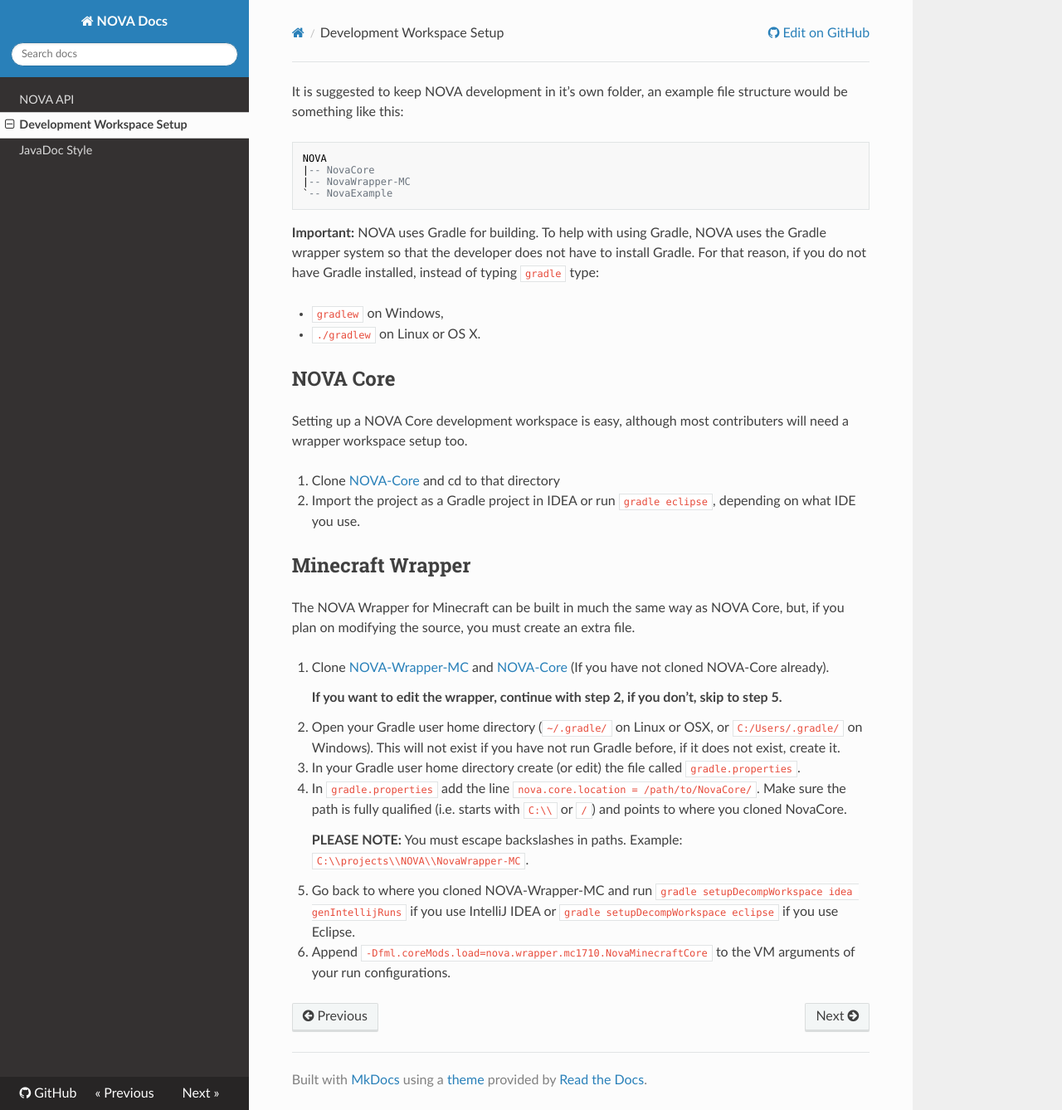
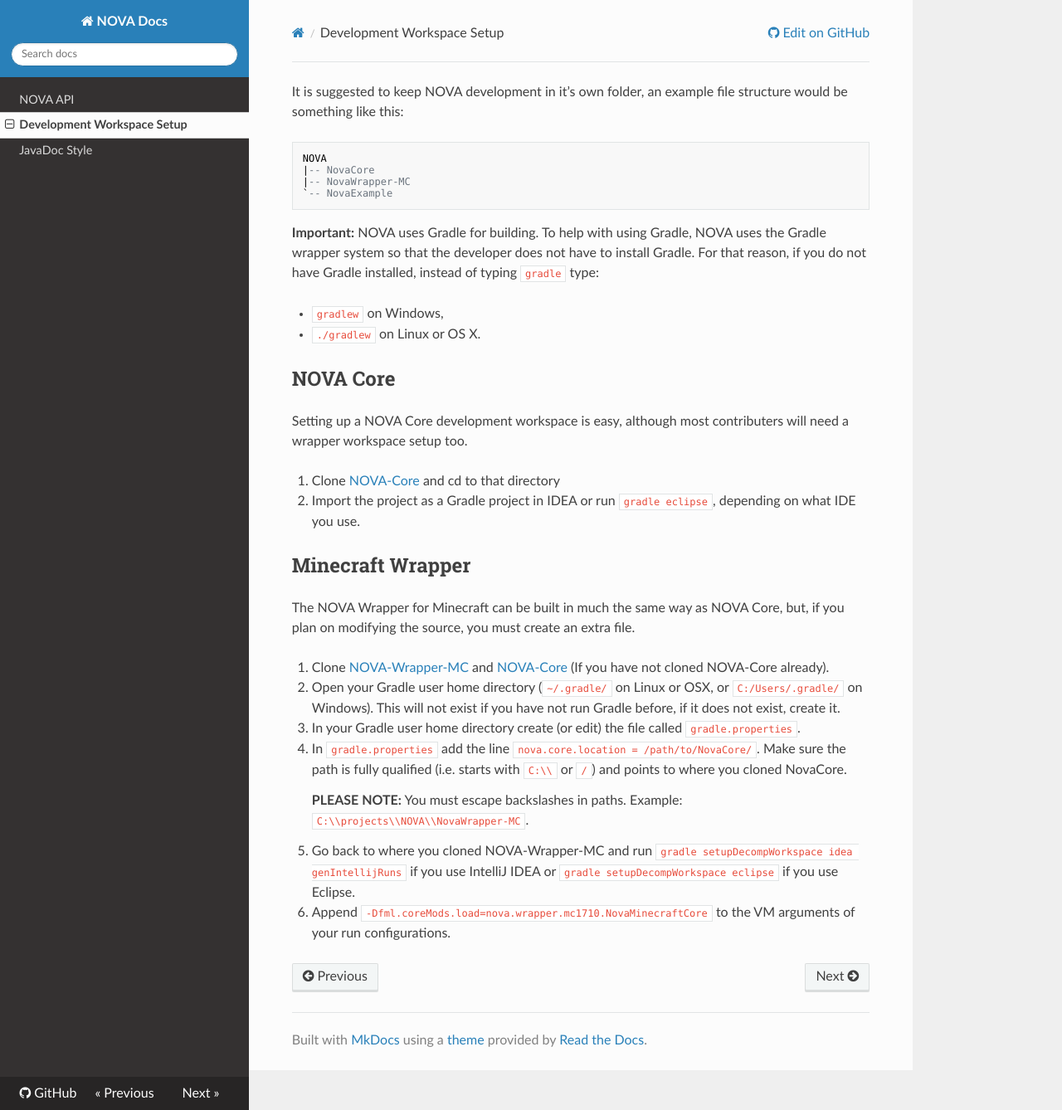
Before and after one commit to NOVA-Team/docs, an MkDocs documentation site: the page built from docs/Development Workspace Setup.md, in a window 1280 px wide and 1338 px high. Shown: the whole window at 83% size. Built offline with MkDocs 1.6.1, drawn with Linux system fonts in a browser that asks for light colours; nearby versions of some CDN libraries.

Commit message:
Remove warning

```diff
--- a/docs/Development Workspace Setup.md
+++ b/docs/Development Workspace Setup.md
@@ -23,9 +23,6 @@
 The NOVA Wrapper for Minecraft can be built in much the same way as NOVA Core, but, if you plan on modifying the source, you must create an extra file.
 
 1. Clone [NOVA-Wrapper-MC] and [NOVA-Core] (If you have not cloned NOVA-Core already).
-
-	**If you want to edit the wrapper, continue with step 2, if you don't, skip to step 5.**
-
 2. Open your Gradle user home directory (`~/.gradle/` on Linux or OSX, or `C:/Users/.gradle/` on Windows). This will not exist if you have not run Gradle before, if it does not exist, create it.
 3. In your Gradle user home directory create (or edit) the file called `gradle.properties`.
 4. In `gradle.properties` add the line `nova.core.location = /path/to/NovaCore/`. Make sure the path is fully qualified (i.e. starts with `C:\\` or `/`) and points to where you cloned NovaCore.
```
